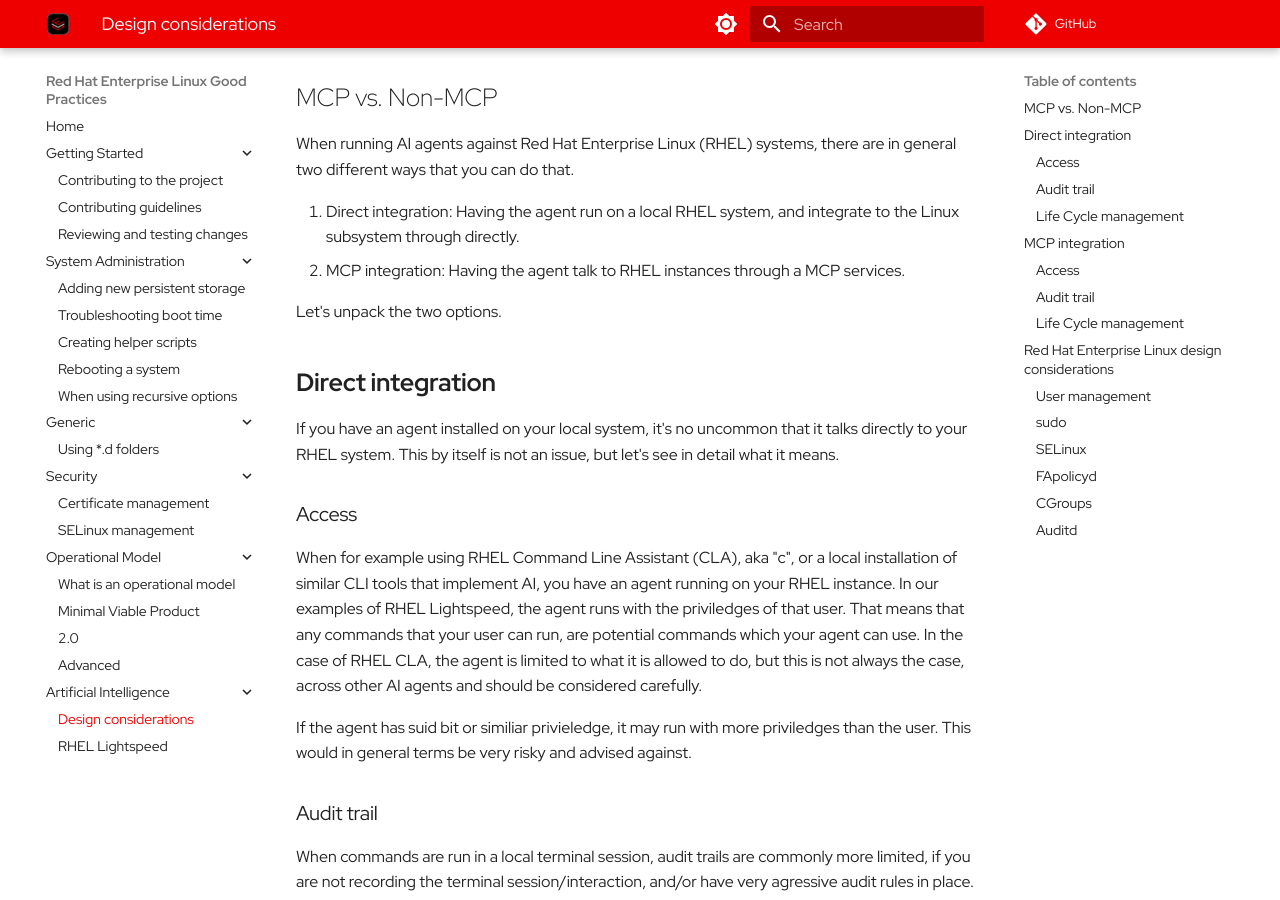
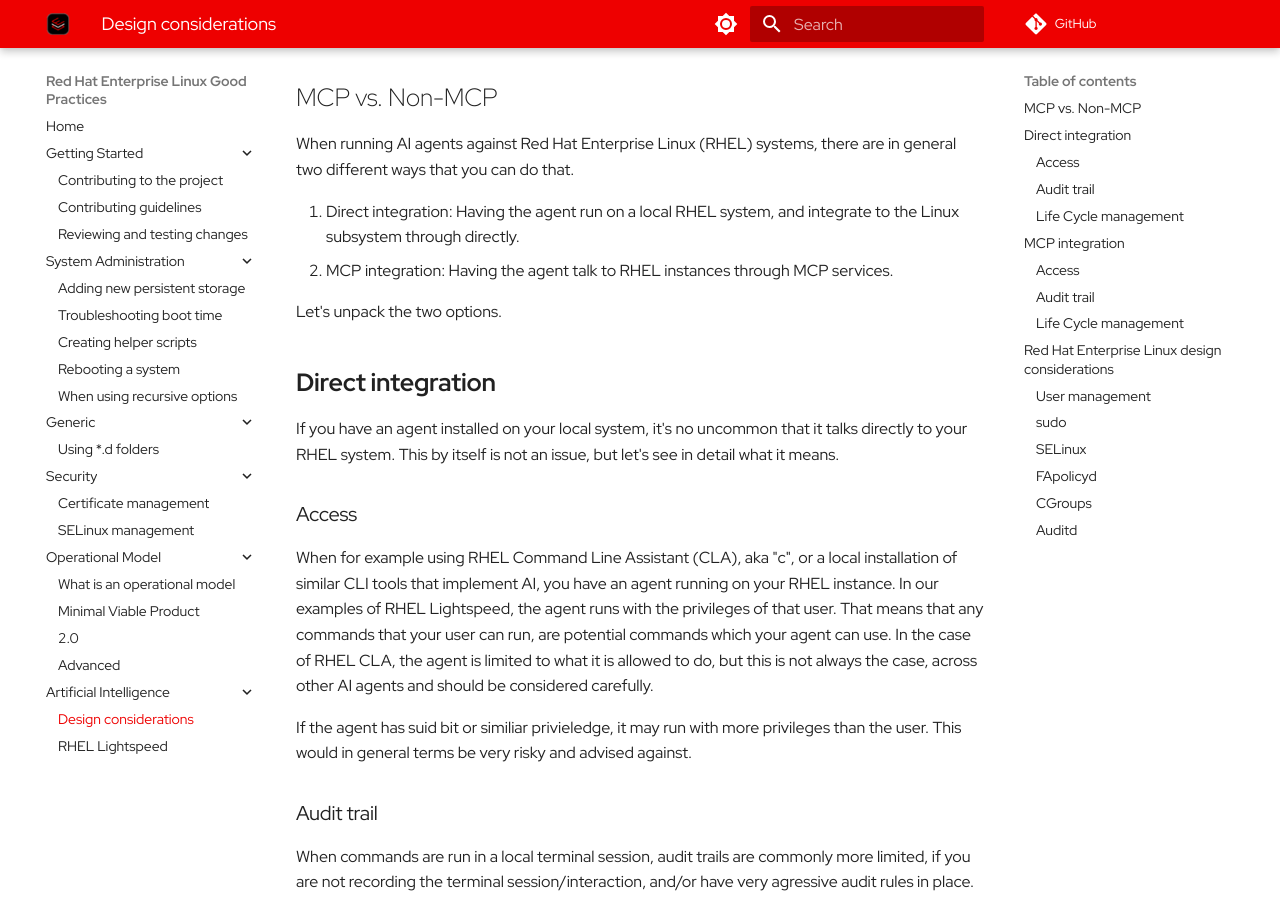
Before and after one commit to redhat-cop/rhel-good-practices, an MkDocs documentation site: the page built from docs/artificial-intelligence/design-considerations.md, in a window 1280 px wide and 900 px high, scrolled down 216 px. Built offline with MkDocs 1.6.1 and Material for MkDocs 9.7.7, drawn with Linux system fonts in a browser that asks for light colours; comment, search, counter and statistics services are not loaded.

Commit message:
spelling misstakes

```diff
--- a/docs/artificial-intelligence/design-considerations.md
+++ b/docs/artificial-intelligence/design-considerations.md
@@ -8,7 +8,7 @@
 When running AI agents against Red Hat Enterprise Linux (RHEL) systems, there are in general two different ways that you can do that.
 
 1. Direct integration: Having the agent run on a local RHEL system, and integrate to the Linux subsystem through directly.
-2. MCP integration: Having the agent talk to RHEL instances through a MCP services.
+2. MCP integration: Having the agent talk to RHEL instances through MCP services.
 
 Let's unpack the two options.
 
@@ -19,9 +19,9 @@
 ### Access
 
 When for example using RHEL Command Line Assistant (CLA), aka "c", or a local installation of similar CLI tools that implement AI, you have an agent running on your RHEL instance.
-In our examples of RHEL Lightspeed, the agent runs with the priviledges of that user. That means that any commands that your user can run, are potential commands which your agent can use. In the case of RHEL CLA, the agent is limited to what it is allowed to do, but this is not always the case, across other AI agents and should be considered carefully.
+In our examples of RHEL Lightspeed, the agent runs with the privileges of that user. That means that any commands that your user can run, are potential commands which your agent can use. In the case of RHEL CLA, the agent is limited to what it is allowed to do, but this is not always the case, across other AI agents and should be considered carefully.
 
-If the agent has suid bit or similiar privieledge, it may run with more priviledges than the user. This would in general terms be very risky and advised against.
+If the agent has suid bit or similiar privieledge, it may run with more privileges than the user. This would in general terms be very risky and advised against.
 
 ### Audit trail
 
```
